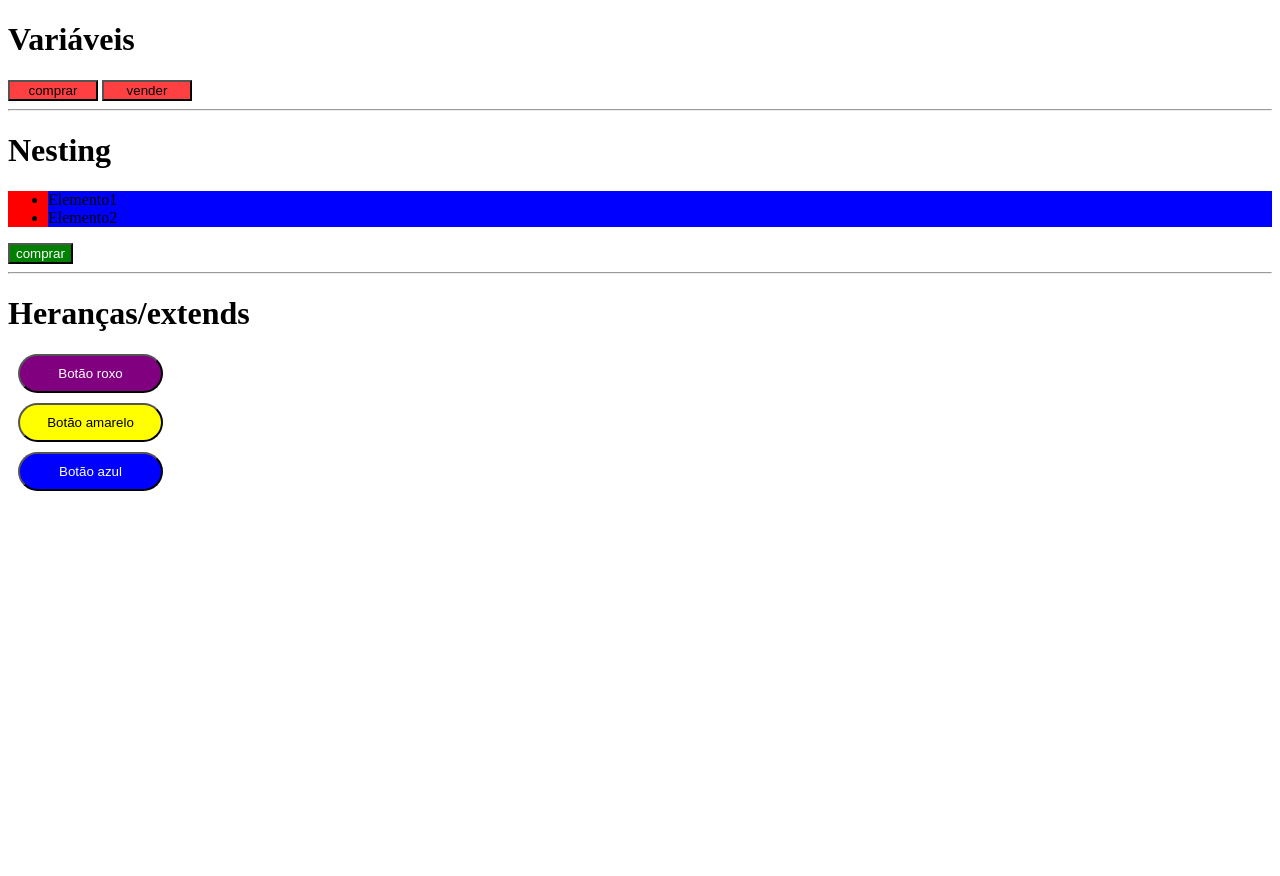
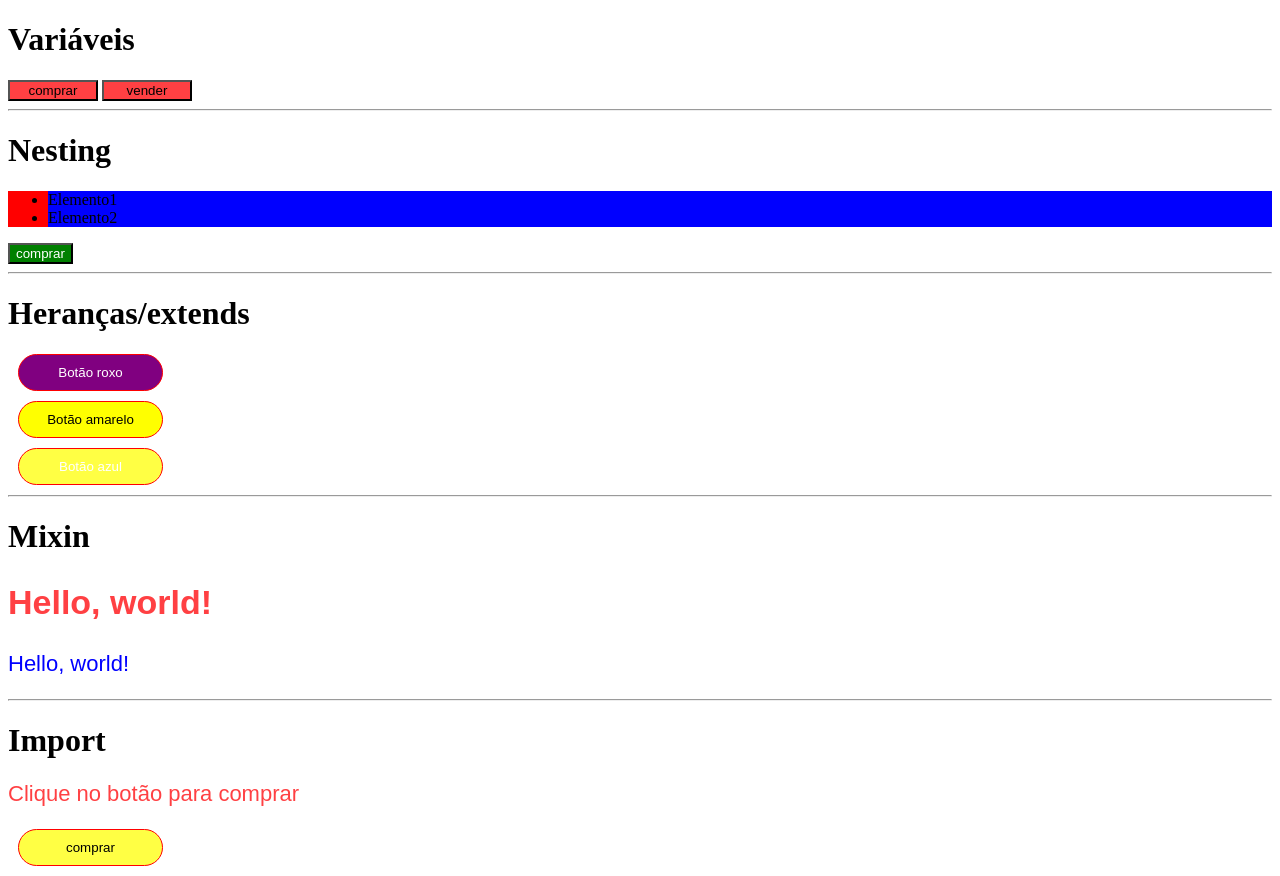
Before and after one commit to alvesbrunoo/sass, a plain HTML site: page index.html in a window 1280 px wide. Before the commit the page ends 800 px from the top, so only its background shows below. Drawn offline with Linux system fonts and the light colour scheme.

Commit message:
mixin e import

```diff
--- a/index.html
+++ b/index.html
@@ -34,5 +34,20 @@
     <button class="btn btn-amarelo">Botão amarelo</button>
     <button class="btn btn-azul">Botão azul</button>
 
+    <hr>
+
+    <h1>Mixin</h1>
+
+    <div class="texts">
+        <h2>Hello, world!</h2>
+        <p>Hello, world!</p>
+    </div>
+
+    <hr>
+
+    <h1>Import</h1>
+
+    <p class="textBuy">Clique no botão para comprar</p>
+    <button class="btn">comprar</button>
 </body>
 </html>
--- /dev/null
+++ b/sass/colors/colors.scss
@@ -0,0 +1,2 @@
+$primary-color: #ff4043;
+$secundary-color: #ff4;
--- /dev/null
+++ b/sass/pages/home.scss
@@ -0,0 +1,11 @@
+.textBuy {
+    font-size: 22px;
+    font-family: Arial, Helvetica, sans-serif;
+    color: $primary-color;
+}
+
+.btn {
+    padding: 10px 15px;
+    border: 1px solid red;
+    background-color: $secundary-color;
+}
--- a/sass/style.scss
+++ b/sass/style.scss
@@ -58,3 +58,30 @@ $width-btn: 90px;
 	background-color: blue;
 	color: white;
 }
+
+// ----------------
+
+@mixin texts-style($color, $font-size, $font-family) {
+	color: $color;
+	font-size: $font-size;
+	font-family: $font-family;
+}
+
+.texts {
+	h2 {
+		@include texts-style(#ff4043, 34px, Arial);
+	}
+
+	p {
+		@include texts-style(blue, 22px, sans-serif);
+	}
+
+}
+
+// --------------
+
+// Import Colors
+@import "./colors/colors.scss";
+
+// Import Home
+@import "./pages/home.scss";
```
Also changed, not shown: css/style.css, 1 other file.
